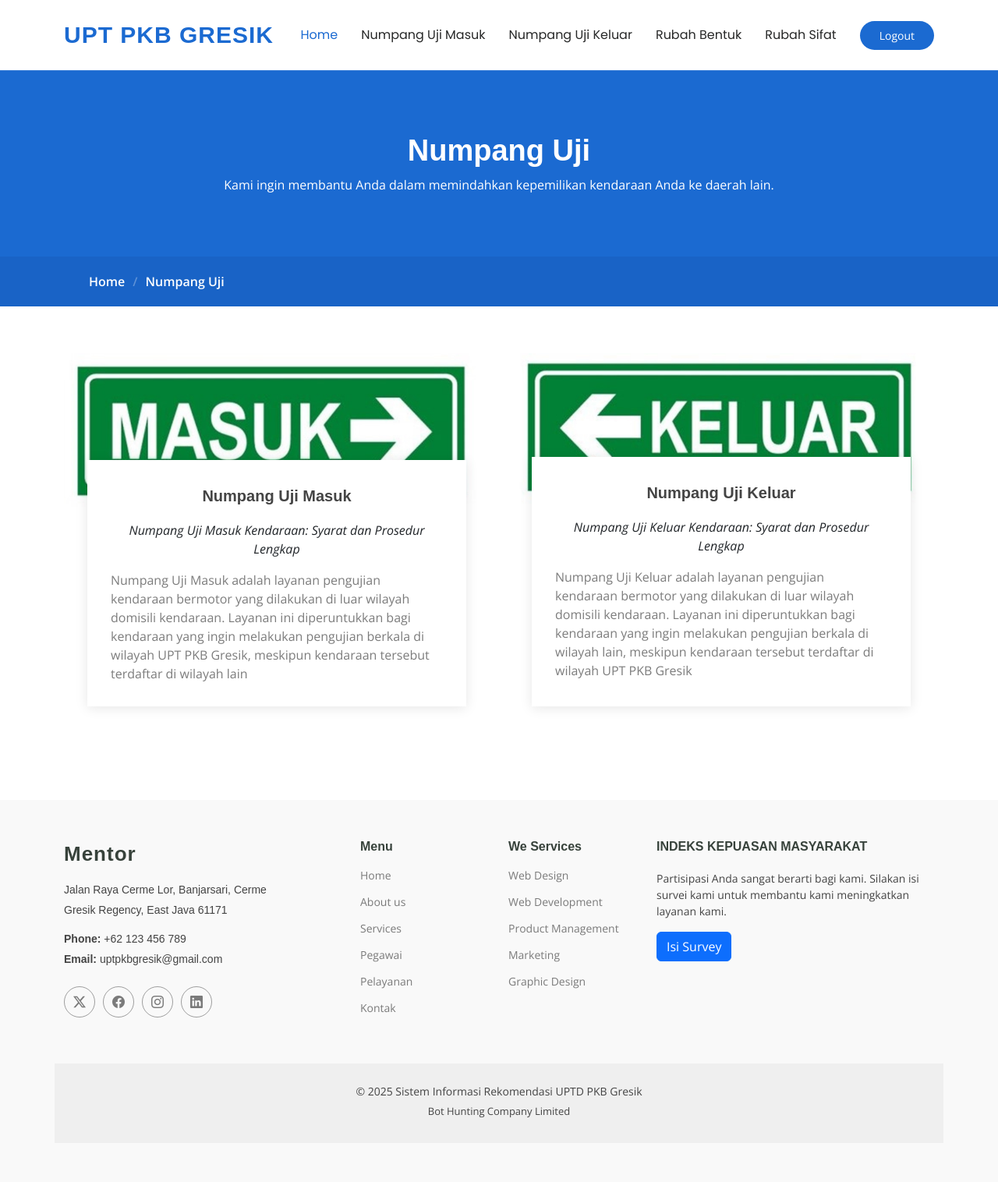
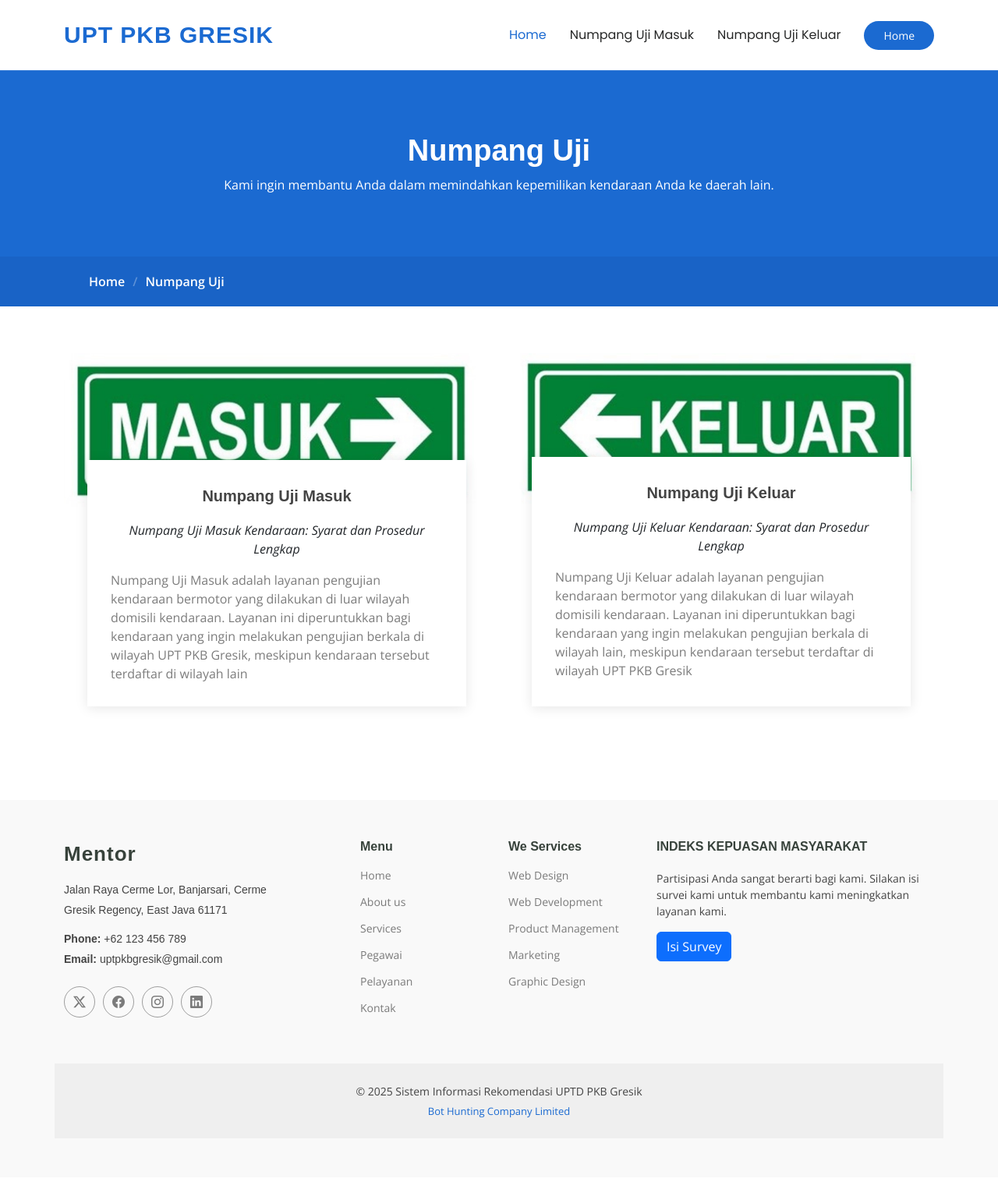
Before and after one commit to BotHunting/sim_dishub, a PHP site: page /pkb/numpanguji/index.php in a window 1280 px wide. Shown: the whole page at 78% size. After the commit the page ends 1460 px from the top, so only its background shows below. Run offline with PHP 8.4, Linux system fonts and the light colour scheme; a user stored in the database is signed in; data comes from the database, SQL or seed files in the repository.

Commit message:
zubed
update

```diff
--- a/index.php
+++ b/index.php
@@ -256,7 +256,7 @@ if ($result_jumlah_inventaris && mysqli_num_rows($result_jumlah_inventaris) > 0)
                 <div class="col-lg-4 col-md-6" data-aos="fade-up" data-aos-delay="400">
                     <div class="features-item">
                         <i class="bi bi-clipboard-check" style="color: #e74c3c;"></i>
-                        <h3><a href="pengujian/" class="stretched-link">Pengujian Kendaraan</a></h3>
+                        <h3><a href="pkb/" class="stretched-link">Pengujian Kendaraan</a></h3>
                         <p>Layanan uji berkala, numpang uji, dan mutasi kendaraan</p>
                     </div>
                 </div>
@@ -265,7 +265,7 @@ if ($result_jumlah_inventaris && mysqli_num_rows($result_jumlah_inventaris) > 0)
                 <div class="col-lg-4 col-md-6" data-aos="fade-up" data-aos-delay="500">
                     <div class="features-item">
                         <i class="bi bi-signpost-split" style="color: #8e44ad;"></i>
-                        <h3><a href="lalulintas/" class="stretched-link">Lalu Lintas</a></h3>
+                        <h3><a href="lalin/" class="stretched-link">Lalu Lintas</a></h3>
                         <p>Manajemen lalu lintas dan rekayasa jalan</p>
                     </div>
                 </div>
--- a/pkb/cctv/footer.php
+++ b/pkb/cctv/footer.php
@@ -60,7 +60,9 @@
     <div class="container copyright text-center mt-4">
         <p>&copy; <?php echo date("Y"); ?> Sistem Informasi Rekomendasi UPTD PKB Gresik</p>
         <div class="credits">
-            Designed by Bot Hunting Company Limited
+            <a href="https://bot-hunting.vercel.app/" target="_blank" rel="noopener noreferrer">
+                Bot Hunting Company Limited
+            </a>
         </div>
     </div>
 
--- a/pkb/header.php
+++ b/pkb/header.php
@@ -70,7 +70,6 @@ if (file_exists($rootPath)) {
                         <?php else: ?>
                             <li><a href="rubah_bentuk/">Rubah Bentuk</a></li>
                             <li><a href="rubah_sifat/">Rubah Sifat</a></li>
-                            <li><a href="tidak_aktif/">Tidak Aktif</a></li>
                         <?php endif; ?>
                     </ul>
                 </li>
--- a/pkb/mutasi/footer.php
+++ b/pkb/mutasi/footer.php
@@ -57,9 +57,9 @@
     <div class="container copyright text-center mt-4">
         <p>&copy; <?php echo date("Y"); ?> Sistem Informasi Rekomendasi UPTD PKB Gresik</p>
         <div class="credits">
-            Bot Hunting Company Limited</a>
-            <div class="credits">
-            </div>
+            <a href="https://bot-hunting.vercel.app/" target="_blank" rel="noopener noreferrer">
+                Bot Hunting Company Limited
+            </a>
         </div>
     </div>
 
--- a/pkb/mutasi/header.php
+++ b/pkb/mutasi/header.php
@@ -49,7 +49,7 @@ if (session_status() === PHP_SESSION_NONE) {
             <!-- Navigasi -->
             <nav id="navmenu" class="navmenu">
                 <ul>
-                    <li><a href="../index.php" class="active">Home</a></li>
+                    <li><a href="index.php" class="active">Home</a></li>
                     <li><a href="mutasi_masuk.php">Mutasi Masuk</a></li>
                     <li><a href="mutasi_keluar.php">Mutasi Keluar</a></li>
                 </ul>
@@ -57,7 +57,7 @@ if (session_status() === PHP_SESSION_NONE) {
 
             <!-- Tombol Login/Logout -->
             <?php if (isset($_SESSION['username'])): ?>
-                <a class="btn-getstarted" href="../proses_logout.php">Logout</a>
+                <a class="btn-getstarted" href="../">Home</a>
             <?php else: ?>
                 <a class="btn-getstarted" href="../index.php">Home</a>
             <?php endif; ?>
--- a/pkb/numpanguji/footer.php
+++ b/pkb/numpanguji/footer.php
@@ -57,9 +57,9 @@
     <div class="container copyright text-center mt-4">
         <p>&copy; <?php echo date("Y"); ?> Sistem Informasi Rekomendasi UPTD PKB Gresik</p>
         <div class="credits">
-            Bot Hunting Company Limited</a>
-            <div class="credits">
-            </div>
+            <a href="https://bot-hunting.vercel.app/" target="_blank" rel="noopener noreferrer">
+                Bot Hunting Company Limited
+            </a>
         </div>
     </div>
 
--- a/pkb/numpanguji/header.php
+++ b/pkb/numpanguji/header.php
@@ -50,7 +50,7 @@ $result = $koneksi->query($sql);
             <nav id="navmenu" class="navmenu">
                 <ul>
                     <!-- Tab Home -->
-                    <li><a href="../index.php" class="active">Home<br></a></li>
+                    <li><a href="index.php" class="active">Home<br></a></li>
 
                     <!-- Tab Numpang Uji Masuk -->
                     <li>
@@ -65,18 +65,6 @@ $result = $koneksi->query($sql);
                             Numpang Uji Keluar
                         </a>
                     </li>
-                    <!-- Menyesuaikan link berdasarkan status login -->
-                    <?php
-                    if (isset($_SESSION['username'])) {
-                        // Jika sudah login, arahkan ke dashboard
-                        echo '<li><a href="../rubah_bentuk/dashboard.php">Rubah Bentuk</a></li>';
-                        echo '<li><a href="../rubah_sifat/dashboard.php">Rubah Sifat</a></li>';
-                    } else {
-                        // Jika belum login, arahkan ke halaman utama
-                        echo '<li><a href="../rubah_bentuk/">Rubah Bentuk</a></li>';
-                        echo '<li><a href="../rubah_sifat/">Rubah Sifat</a></li>';
-                    }
-                    ?>
                 </ul>
                 <i class="mobile-nav-toggle d-xl-none bi bi-list"></i>
             </nav>
@@ -84,7 +72,7 @@ $result = $koneksi->query($sql);
             <?php
             // Jika pengguna sudah login, tampilkan tombol logout
             if (isset($_SESSION['username'])) {
-                echo '<a class="btn-getstarted" href="../proses_logout.php">Logout</a>';
+                echo '<a class="btn-getstarted" href="../">Home</a>';
             } else {
                 // Jika pengguna belum login, tampilkan tombol Home
                 echo '<a class="btn-getstarted" href="../index.php">Home</a>';
--- a/pkb/rubah_bentuk/footer.php
+++ b/pkb/rubah_bentuk/footer.php
@@ -57,9 +57,9 @@
     <div class="container copyright text-center mt-4">
         <p>&copy; <?php echo date("Y"); ?> Sistem Informasi Rekomendasi UPTD PKB Gresik</p>
         <div class="credits">
-            Bot Hunting Company Limited</a>
-            <div class="credits">
-            </div>
+            <a href="https://bot-hunting.vercel.app/" target="_blank" rel="noopener noreferrer">
+                Bot Hunting Company Limited
+            </a>
         </div>
     </div>
 
--- a/pkb/rubah_bentuk/header.php
+++ b/pkb/rubah_bentuk/header.php
@@ -51,7 +51,7 @@ $result = $koneksi->query($sql);
 
             <!-- Jika pengguna sudah login, tampilkan tombol logout -->
             <?php if (isset($_SESSION['username'])): ?>
-                <a class="btn-getstarted" href="../proses_logout.php">Logout</a>
+                <a class="btn-getstarted" href="../">Home</a>
             <?php else: ?>
                 <a class="btn-getstarted" href="../index.php">Home</a>
             <?php endif; ?>
--- a/pkb/rubah_sifat/footer.php
+++ b/pkb/rubah_sifat/footer.php
@@ -57,9 +57,9 @@
     <div class="container copyright text-center mt-4">
         <p>&copy; <?php echo date("Y"); ?> Sistem Informasi Rekomendasi UPTD PKB Gresik</p>
         <div class="credits">
-            Bot Hunting Company Limited</a>
-            <div class="credits">
-            </div>
+            <a href="https://bot-hunting.vercel.app/" target="_blank" rel="noopener noreferrer">
+                Bot Hunting Company Limited
+            </a>
         </div>
     </div>
 
--- a/pkb/rubah_sifat/header.php
+++ b/pkb/rubah_sifat/header.php
@@ -51,7 +51,7 @@ $result = $koneksi->query($sql);
 
             <!-- Jika pengguna sudah login, tampilkan tombol logout -->
             <?php if (isset($_SESSION['username'])): ?>
-                <a class="btn-getstarted" href="../proses_logout.php">Logout</a>
+                <a class="btn-getstarted" href="../">Home</a>
             <?php else: ?>
                 <a class="btn-getstarted" href="../index.php">Home</a>
             <?php endif; ?>
```
Also changed, not shown: README.md.
